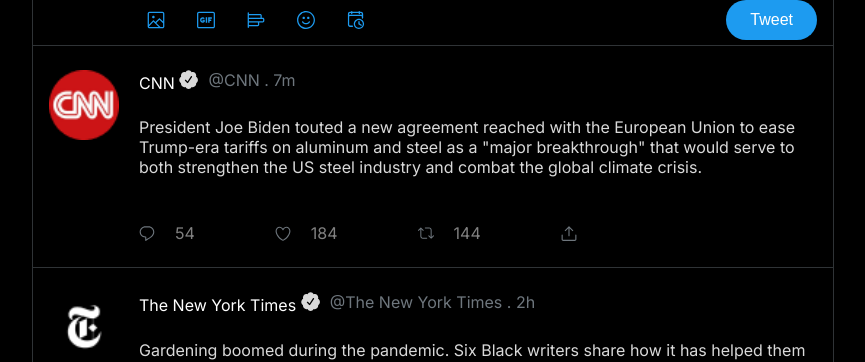
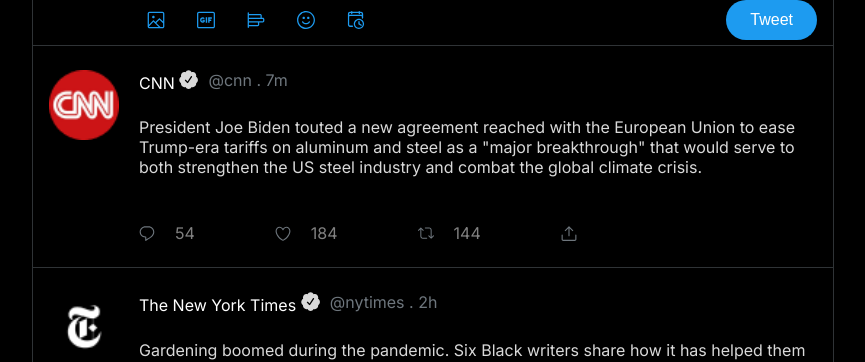
Before and after one commit to land-bit/Kadea-Twitter, a React (Vite) app: page / in a window 1280 px wide. Shown: the part 211-573 px from the top of the page, without its empty margins (207-1072 px from the left). Built offline with nearby package versions, Linux system fonts and the light colour scheme.

Commit message:
Add UserName

```diff
--- a/src/Components/Tweets.jsx
+++ b/src/Components/Tweets.jsx
@@ -6,6 +6,7 @@
         {
             user: {
                 name: 'CNN',
+                userName: 'cnn',
                 time: '7m',
                 src: '/Tweet-Avatar/Profile-Photo-1.png'
             },
@@ -21,6 +22,7 @@
         {
             user: {
                 name: 'The New York Times',
+                userName: 'nytimes',
                 time: '2h',
                 src: '/Tweet-Avatar/Profile-Photo6.png'
             },
@@ -37,6 +39,7 @@
         {
             user: {
                 name: 'Twitter',
+                userName: 'twitter',
                 time: 'Oct 29',
                 src: '/Tweet-Avatar/Profile-Photo-2.png'
             },
@@ -52,6 +55,7 @@
         {
             user: {
                 name: 'Twitter',
+                userName: 'twitter',
                 time: 'Oct 4',
                 src: '/Tweet-Avatar/Profile-Photo-2.png'
             },
@@ -67,6 +71,7 @@
         {
             user: {
                 name: 'Twitter',
+                userName: 'twitter',
                 time: 'Oct 4',
                 src: '/Tweet-Avatar/Profile-Photo-2.png'
             },
--- a/src/Components/tweets/tweet/Tweet-Content.jsx
+++ b/src/Components/tweets/tweet/Tweet-Content.jsx
@@ -2,7 +2,6 @@
 import TweetBody from "./tweet-content/Tweet-Body"
 
 export default function TweetContent({ data }) {
-    console.log(data)
     return (
         <div className="tweet-content">
             <TweetBody user={data.user} content={data.content} />
--- a/src/Components/tweets/tweet/tweet-content/Tweet-Body.jsx
+++ b/src/Components/tweets/tweet/tweet-content/Tweet-Body.jsx
@@ -6,7 +6,7 @@
 
     return (
         <div className="tweet-body">
-            <TweetTitle name={user.name} time={user.time} />
+            <TweetTitle name={user.name} userName={user.userName} time={user.time} />
             <TweetText text={content.text} />
             {content && content.srcImage && <TweetImage image={content.srcImage} />}
         </div>
--- a/src/Components/tweets/tweet/tweet-content/tweet-actions/Tweet-Action.jsx
+++ b/src/Components/tweets/tweet/tweet-content/tweet-actions/Tweet-Action.jsx
@@ -1,5 +1,4 @@
 export default function TweetAction({ action },) {
-    console.log(action.logo + " " + action.nbr);
     return (
         <div className="tweet-action">
             {action.logo} {action.nbr && " " + action.nbr}
--- a/src/Components/tweets/tweet/tweet-content/tweet-body/Tweet-Title.jsx
+++ b/src/Components/tweets/tweet/tweet-content/tweet-body/Tweet-Title.jsx
@@ -1,12 +1,11 @@
 import TweetTitleAuthor from "./tweet-title/Tweet-Title-Author";
 import TweetTitleDetails from "./tweet-title/Tweet-Title-Details";
 
-export default function TweetTitle({ name, time }) {
-
+export default function TweetTitle({ name, userName, time }) {
     return (
         <div className="tweet-title">
             <TweetTitleAuthor name={name} />
-            <TweetTitleDetails name={name} time={time} />
+            <TweetTitleDetails username={userName} time={time} />
         </div>
     )
 }
--- a/src/Components/tweets/tweet/tweet-content/tweet-body/tweet-title/Tweet-Title-Details.jsx
+++ b/src/Components/tweets/tweet/tweet-content/tweet-body/tweet-title/Tweet-Title-Details.jsx
@@ -1,8 +1,8 @@
-export default function TweetTitleDetails({ name, time }) {
+export default function TweetTitleDetails({ username, time }) {
 
     return (
         <div className="tweet-title-details">
-            @{name + ' . ' + time}
+            @{username + ' . ' + time}
         </div>
     )
 }
```
